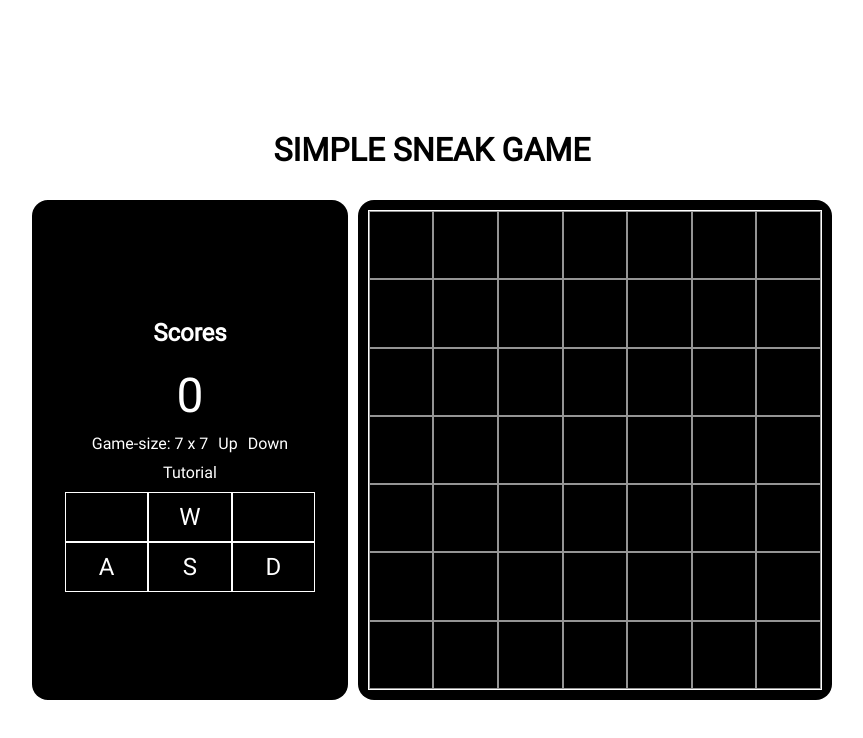
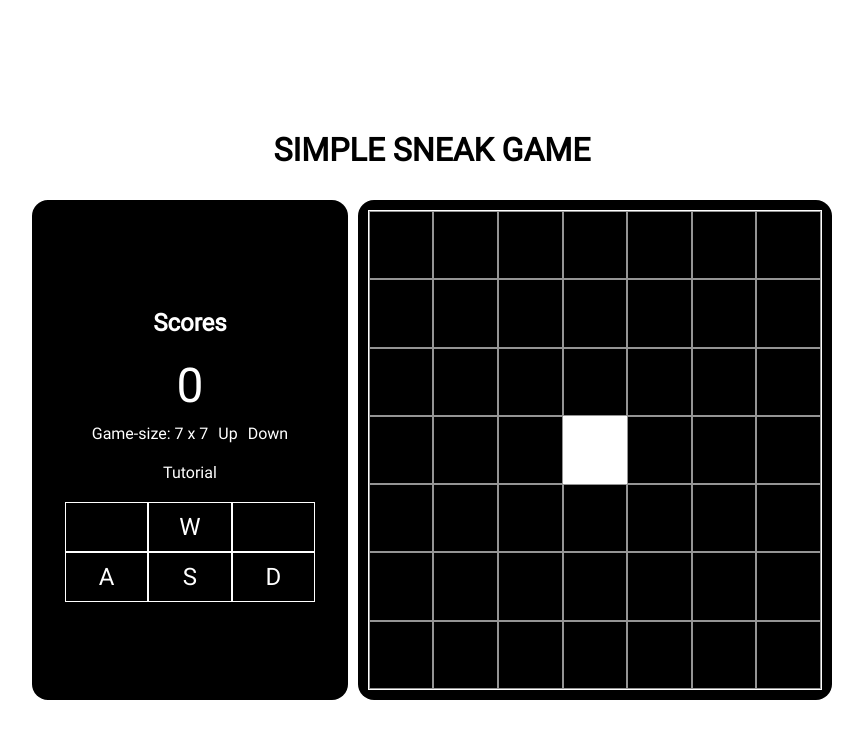
Before and after one commit to tonguyenducmanh/snake, a Vue app: page / in a window 1280 px wide. Shown: the top 738 px of the page, without its empty margins (208-1071 px from the left). Built offline with nearby package versions, Linux system fonts and the light colour scheme.

Commit message:
them diem khoi dau

```diff
--- a/src/components/MBoard.vue
+++ b/src/components/MBoard.vue
@@ -94,6 +94,7 @@ export default {
     }
     .m-tutorial-title{
         /* background-color: chartreuse; */
+        padding: var(--padding-common);
     }
     .m-tutorial-content{
         /* background-color: crimson; */
--- a/src/components/MGame.vue
+++ b/src/components/MGame.vue
@@ -6,10 +6,17 @@
     <div class="m-game">
         <div class="m-fence" :style="gameSizeStyle">
             <!-- tạo ra bảng dựa vào kích thước của gameSize -->
-            <template v-for="index in gameSize" :key="index">
-                <template v-for="index in gameSize" :key="index">
-                    <div class="m-cube" ></div>
-                </template>
+            <template v-for="indexRow in gameSize" :key="indexRow">
+                    <template v-for="indexCol in gameSize" :key="indexCol">
+                        <div v-if="gameSize % 2 == 0"
+                            class="m-cube"
+                            :class="(indexRow == indexCol && indexRow == gameSize/2) ? 'm-cube-active': null"
+                        ></div>
+                        <div v-else
+                            class="m-cube"
+                            :class="(indexRow == indexCol && indexRow == Math.floor(gameSize/2) + 1) ? 'm-cube-active': null"
+                        ></div>
+                    </template>
             </template>
         </div>
     </div>
@@ -53,4 +60,7 @@ export default {
         display: flex;
         border: 1px solid rgba(255, 255, 255, 0.58);
     }
+    .m-cube-active{
+        background-color: white;
+    }
 </style>
```
